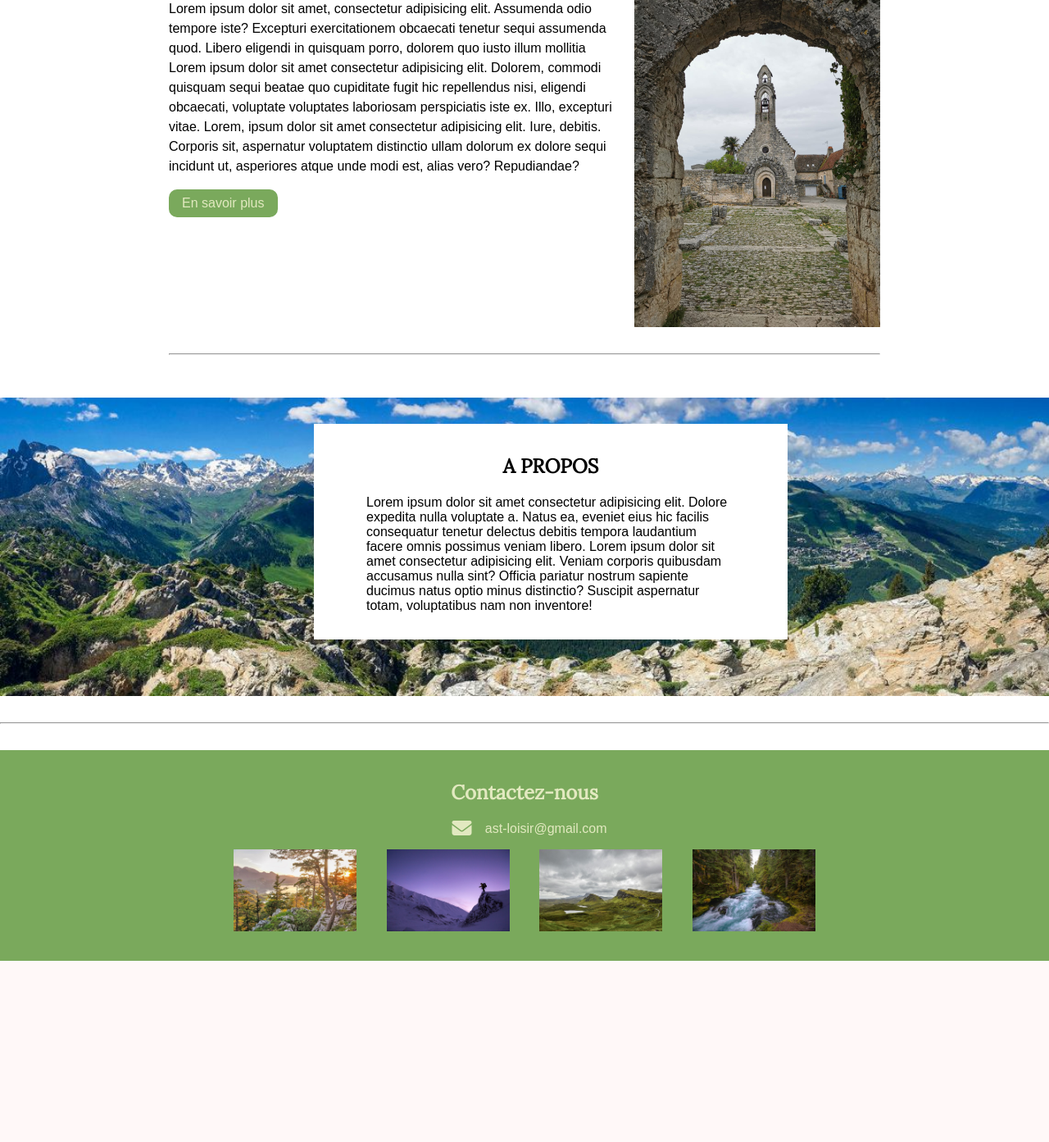
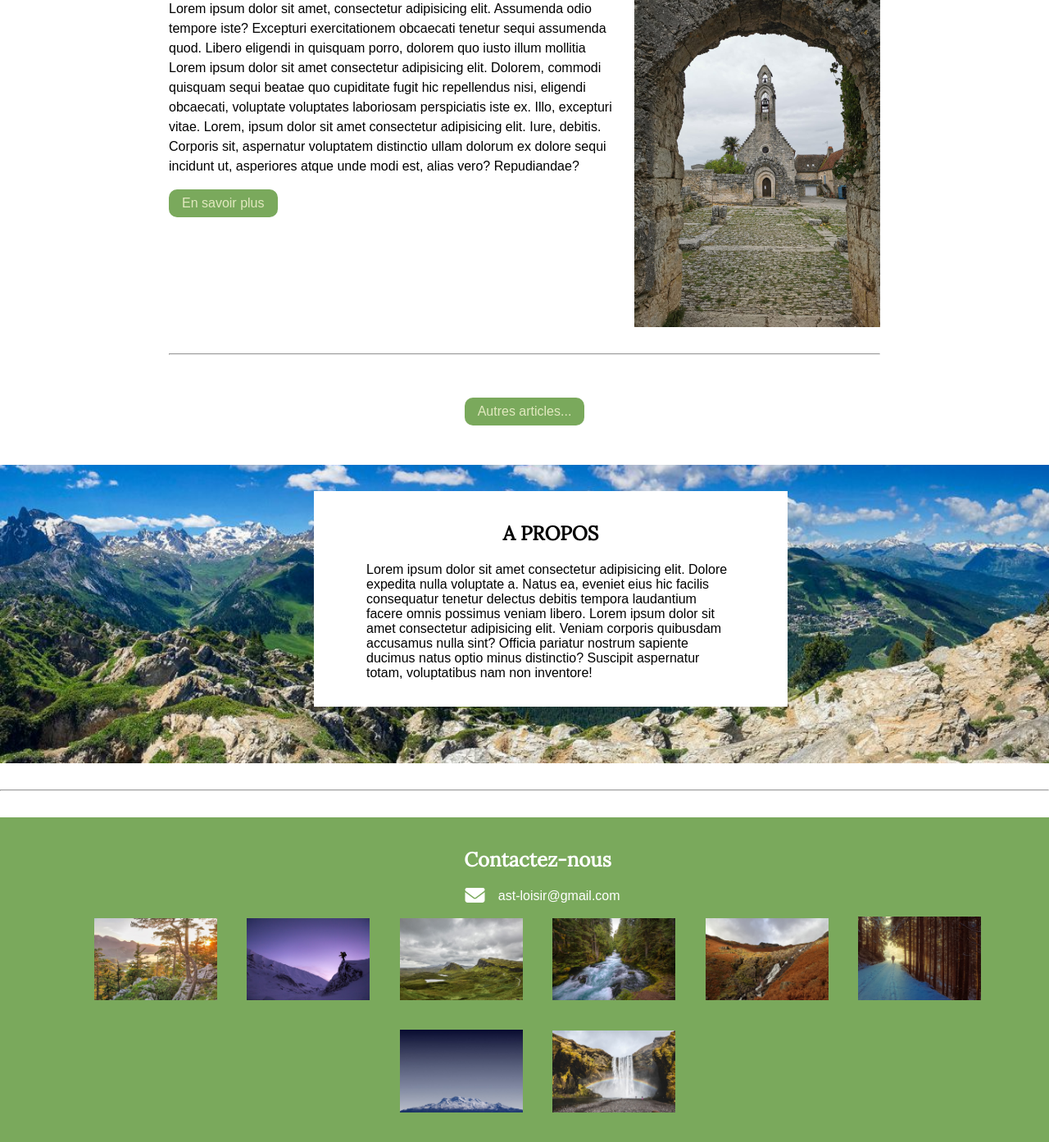
Before and after one commit to Linda-Varasse/Blog-Randonnee, a PHP site: page / in a window 1280 px wide; the page is wider, and only the part inside the window is pictured. Shown: the part 1105-2498 px from the top of that part at 82% size. Before the commit the page ends 2277 px from the top of that part, so only its background shows below. Run offline with PHP 8.4, Linux system fonts and the light colour scheme; some libraries are stand-ins or nearby versions.

Commit message:
commit 3

```diff
--- a/index.html
+++ b/index.html
@@ -77,6 +77,9 @@
           </div>
           <hr />
         </article>
+        <div class="other-articles">
+          <a href="#"><button>Autres articles...</button></a>
+        </div>
       </section>
       <section id="profil" class="profil">
         <article class="container">
@@ -108,6 +111,10 @@
         <img src="src/images/footer_2.jpg" alt="Paysage en randonnée" />
         <img src="src/images/footer_3.jpg" alt="Paysage en randonnée" />
         <img src="src/images/footer_4.jpg" alt="Paysage en randonnée" />
+        <img src="src/images/footer_5.jpg" alt="Paysage en randonnée" />
+        <img src="src/images/footer_6.jpg" alt="Paysage en randonnée" />
+        <img src="src/images/footer_7.jpg" alt="Paysage en randonnée" />
+        <img src="src/images/footer_8.jpg" alt="Paysage en randonnée" />
       </div>
     </footer>
     <script
--- a/style.css
+++ b/style.css
@@ -116,6 +116,11 @@ button:hover {
   margin: 0 0 2em 1em;
 }
 
+.other-articles {
+  color: #e2e9c0;
+  display: flex;
+  justify-content: center;
+}
 /*************************************************************
                         A PROPOS
 **************************************************************/
@@ -145,9 +150,10 @@ button:hover {
                         FOOTER
 **************************************************************/
 footer {
+  width: 100%;
   background-color: #7aa95c;
   text-align: center;
-  color: #e2e9c0;
+  color: #fff;
   padding: 1em;
   margin-top: 2em;
 }
```
Also changed, not shown: src/images/footer_5.jpg (added), src/images/footer_6.jpg (added), src/images/footer_7.jpg (added), src/images/footer_8.jpg (added).
